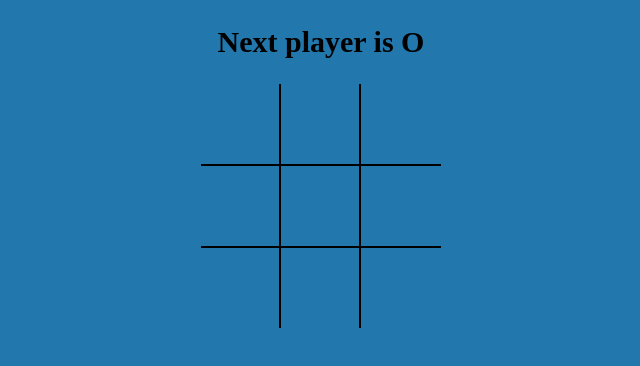
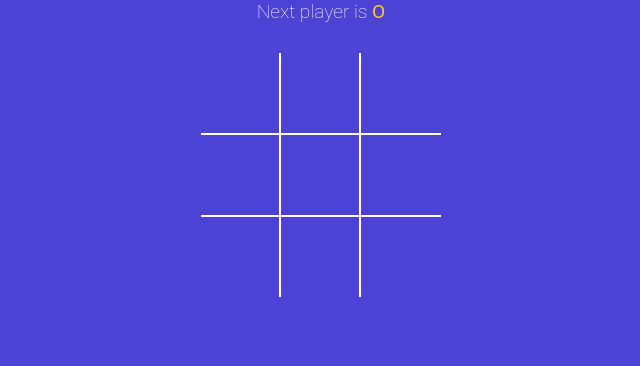
Before and after one commit to VellaInsaan/TicTacToe, a React (Vite) app: page / in a window 1280 px wide. Shown: the top 366 px of the page, without its empty margins (319-959 px from the left). Built offline with nearby package versions, Linux system fonts and the light colour scheme.

Commit message:
Added draw result & styles

```diff
--- a/src/App.jsx
+++ b/src/App.jsx
@@ -2,6 +2,7 @@ import React from 'react';
 import { useState } from 'react';
 
 import Board from './components/Board';
+import StatusMessage from './components/StatusMessage';
 import { calculateWinner } from './components/winner';
 import './styles/root.scss';
 
@@ -9,10 +10,6 @@ const App = () => {
   const [squares, setSquares] = useState(Array(9).fill(null));
   const [isXNext, setIsXNext] = useState(false);
   const winner = calculateWinner(squares);
-  const nextPlayer = isXNext ? 'X' : 'O';
-  const statusMessage = winner
-    ? `Winner is ${winner}`
-    : `Next player is ${nextPlayer}`;
 
   const handleSquareClick = (clickedPosition) => {
     if (squares[clickedPosition] || winner) {
@@ -31,7 +28,7 @@ const App = () => {
   };
   return (
     <div className='app'>
-      <h2>{statusMessage} </h2>
+      <StatusMessage winner={winner} isXNext={isXNext} squares={squares} />
       <Board squares={squares} handleSquareClick={handleSquareClick} />
     </div>
   );
--- /dev/null
+++ b/src/components/StatusMessage.jsx
@@ -0,0 +1,44 @@
+import React from 'react';
+
+const StatusMessage = ({ winner, isXNext, squares }) => {
+  console.log(squares);
+  const nextPlayer = isXNext ? 'X' : 'O';
+  const noMovesLeft = squares.every((sqaureValue) => {
+    return sqaureValue !== null;
+  });
+
+  const renderStatusMessage = () => {
+    if (winner) {
+      return (
+        <div>
+          Winner is{' '}
+          <span className={winner === 'X' ? 'text-green' : 'text-orange'}>
+            {winner}
+          </span>
+        </div>
+      );
+    }
+
+    if (!winner && noMovesLeft) {
+      return <div>Draw</div>;
+    }
+
+    if (!winner && !noMovesLeft) {
+      return (
+        <div>
+          Next player is{' '}
+          <span className={isXNext ? 'text-green' : 'text-orange'}>
+            {' '}
+            {nextPlayer}{' '}
+          </span>
+        </div>
+      );
+    }
+
+    return null;
+  };
+
+  return <div className='status-message'>{renderStatusMessage()}</div>;
+};
+
+export default StatusMessage;
--- a/src/styles/root.scss
+++ b/src/styles/root.scss
@@ -1,7 +1,13 @@
+$green: #12e177;
+$orange: #ffc72a;
+$blue: #4c43d4;
+
 body {
+  font-family: 'Roboto', sans-serif;
+  background-color: $blue;
+  color: #fff;
   padding: 0;
   margin: 0;
-  background-color: rgb(34, 120, 173);
 }
 
 button {
@@ -20,18 +26,83 @@ button {
   align-items: center;
 }
 
+.text-green {
+  color: $green;
+}
+
+.text-orange {
+  color: $orange;
+}
+
+.history-wrapper {
+  width: 300px;
+  text-align: center;
+  margin-bottom: 20px;
+  .history {
+    display: inline-block;
+    padding: 0;
+    margin: 0;
+    li {
+      list-style: none;
+      text-align: left;
+      &:before {
+        content: '';
+        border-radius: 50%;
+        display: inline-block;
+        height: 5px;
+        width: 5px;
+        background-color: $green;
+        margin-right: 4px;
+        margin-bottom: 1px;
+      }
+
+      .btn-move {
+        color: #fff;
+        &.active {
+          font-weight: bold;
+          color: $green;
+        }
+      }
+    }
+  }
+}
+
+.status-message {
+  margin-bottom: 30px;
+  font-size: 1.2rem;
+  font-weight: lighter;
+  span {
+    font-weight: normal;
+  }
+}
+
+.btn-reset {
+  font-size: 0.8rem;
+  color: #fff;
+  border-radius: 15px;
+  padding: 12px 18px;
+  margin-top: 25px;
+  transition: all 0.2s;
+  background-color: $blue;
+  box-shadow: 0px 0px 0px 1px $orange;
+  &.active {
+    background-color: $orange;
+    box-shadow: none;
+  }
+}
+
 .board {
   .board-row {
     display: flex;
     flex-direction: row;
-    border-bottom: 2px solid #000;
+    border-bottom: 2px solid #fff;
     &:last-child {
       border-bottom: none;
     }
     .square {
       width: 80px;
       height: 80px;
-      border-right: 2px solid #000;
+      border-right: 2px solid #fff;
       font-size: 2.5rem;
       padding: 0;
       overflow: hidden;
@@ -39,6 +110,63 @@ button {
       &:last-child {
         border-right: none;
       }
+      &.winning {
+        animation: scaleText 1.4s infinite;
+        @keyframes scaleText {
+          0% {
+            transform: 2.5rem;
+          }
+          50% {
+            font-size: 3.5rem;
+          }
+          100% {
+            font-size: 2.5rem;
+          }
+        }
+      }
     }
   }
 }
+
+.bg-balls {
+  position: fixed;
+  top: 0;
+  left: 0;
+  right: 0;
+  bottom: 0;
+  min-width: 100%;
+  z-index: -1;
+
+  &:before,
+  &:after {
+    content: '';
+    position: absolute;
+    width: 150px;
+    height: 150px;
+    border-radius: 50%;
+  }
+
+  &:before {
+    background-color: $orange;
+    right: -75px;
+    bottom: -75px;
+    @media screen and (min-width: 476px) {
+      width: 220px;
+      height: 220px;
+      right: -110px;
+      bottom: -110px;
+    }
+  }
+
+  &:after {
+    background-color: $green;
+    top: -75px;
+    left: -75px;
+    @media screen and (min-width: 476px) {
+      width: 220px;
+      height: 220px;
+      top: -110px;
+      left: -110px;
+    }
+  }
+}
```
